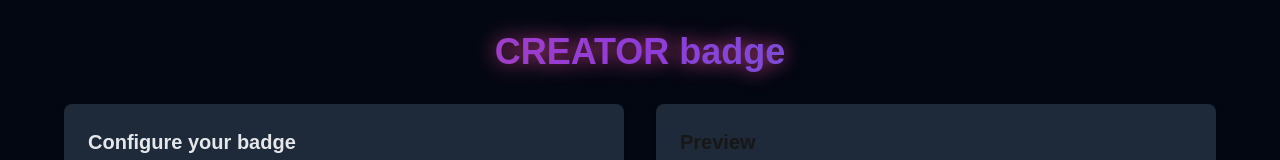
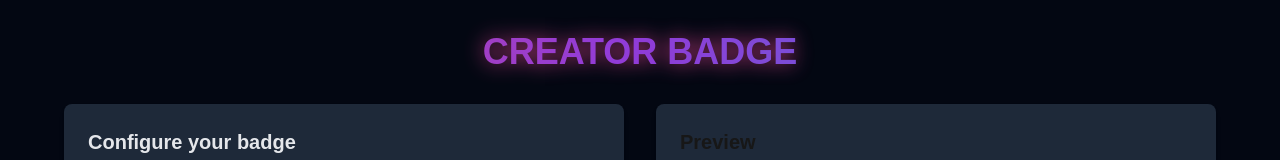
Before and after one commit to omargpax/creator-badge, a Next.js app: page / in a window 1280 px wide. Shown: the top 160 px of the page. Built offline with nearby package versions, Linux system fonts and the light colour scheme.

Commit message:
fix:paths

```diff
--- a/app/page.jsx
+++ b/app/page.jsx
@@ -106,7 +106,7 @@ export default function Home() {
             drop-shadow-[0_0_10px_#ec4899]
             hover:drop-shadow-[0_0_15px_#a855f7]
             transition-all duration-750 ease-in-out">
-          CREATOR badge
+          CREATOR BADGE
         </h1>
 
         <div className="grid grid-cols-1 md:grid-cols-2 gap-8">
```
Also changed, not shown: app/badge/page.jsx (renamed from app/budge/page.jsx).
